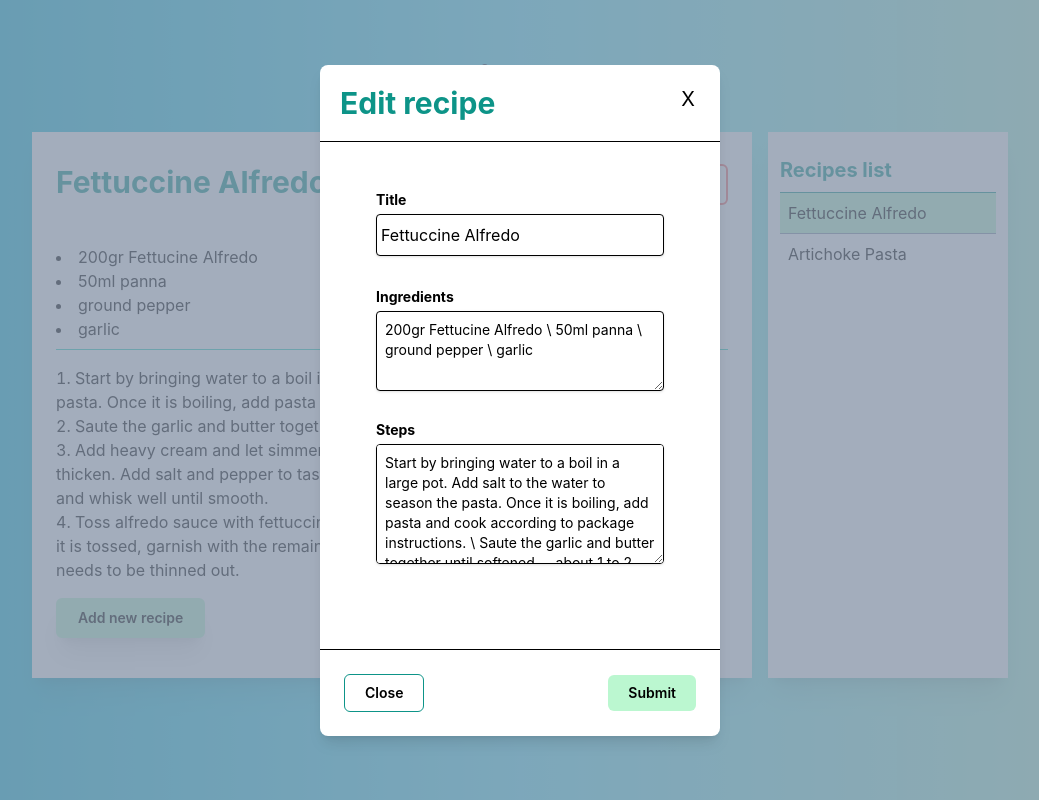
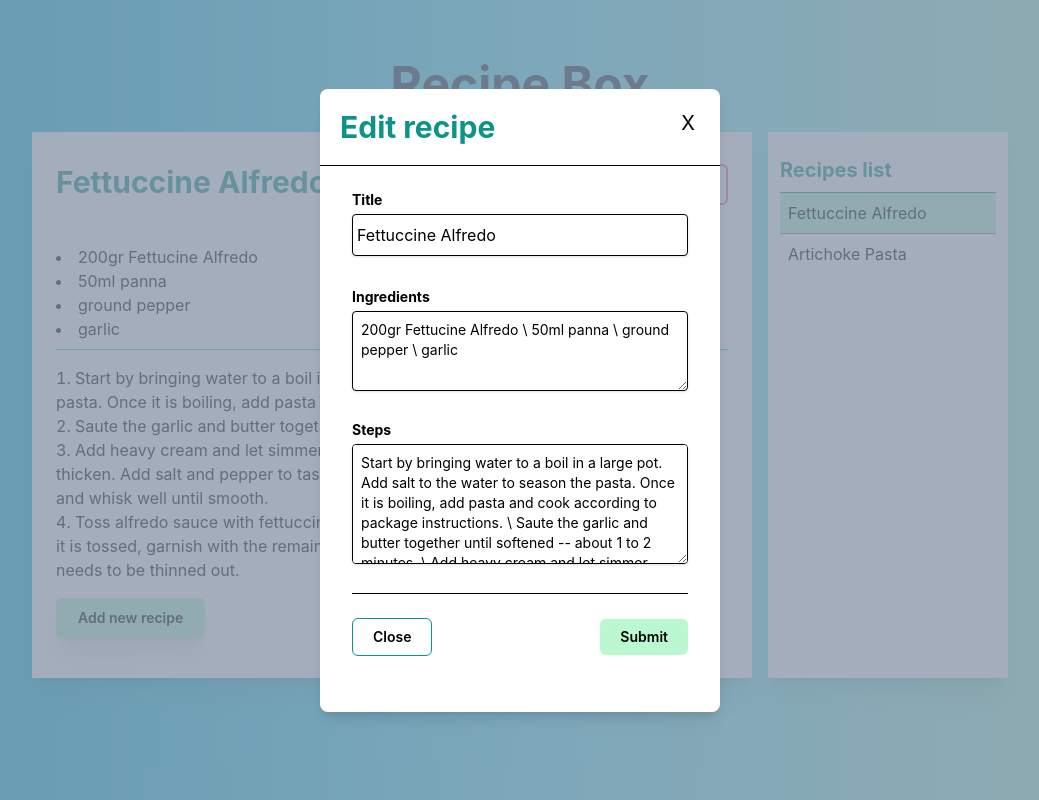
Before and after one commit to RossellaFer/recipe-box, a React (Create React App) app: page / in a window 1280 px wide. Both pictures are taken after a click on the button "Edit". Shown: the whole page, without its empty margins (120-1159 px from the left). Built offline with nearby package versions, Linux system fonts and the light colour scheme.

Commit message:
wip form submit

```diff
--- a/src/RecipeEditForm.js
+++ b/src/RecipeEditForm.js
@@ -41,7 +41,9 @@ const RecipeEditForm = ({ onEdit, currentRecipe = {}}) => {
     }
   )}
 
-  const handleEditForm = () => {
+  const handleEditForm = (e) => {
+    e.preventDefault();
+    e.stopPropagation();
     const errors = validateData();
     if(Object.keys(errors).length) {
       setErrors(errors);
@@ -69,8 +71,8 @@ const RecipeEditForm = ({ onEdit, currentRecipe = {}}) => {
                     </span>
                   </button>
                 </div>
-                <div className="relative p-6 flex-auto">
-                  <form className="px-8 pt-6 pb-8 w-full">
+                <div className="relative flex-auto">
+                  <form className="px-8 pt-6 pb-8 w-full" onSubmit={handleEditForm}>
                     <label for="title" className="block text-dark-gray text-sm font-bold mb-1">
                       Title
                     </label>
@@ -86,9 +88,7 @@ const RecipeEditForm = ({ onEdit, currentRecipe = {}}) => {
                     </label>
                     <textarea placeholder={'Separate each step with a "\\": \n\nPreheat oven to 350°F \\ \nCombine ingredients in pie crust \\ \nBake until crust is golden brown. \\'} className="shadow appearance-none border rounded w-full py-2 px-2 text-black text-sm min-h-[120px]" name="steps" value={steps} onChange={handleChange}/>
                     <div className="text-red-500 leading-4 min-h-[15px] mb-2 font-bold">{errors.steps}</div>
-                  </form>
-                </div>
-                <div className="flex items-center justify-between p-6 border-t border-solid border-blueGray-200 rounded-b">
+                      <div className="flex items-center justify-between px-0 py-6 border-t border-solid border-blueGray-200 rounded-b">
                         <button
                           className="px-5 py-2 text-sm leading-5 rounded-md font-semibold border-teal-600 border-1 hover:bg-green-200 hover:border-green-200"
                           type="button" onClick={() => setShowEditModal(false)}
@@ -97,10 +97,12 @@ const RecipeEditForm = ({ onEdit, currentRecipe = {}}) => {
                         </button>
                         <button
                           className="px-5 py-2 text-sm leading-5 rounded-md font-semibold bg-green-200"
-                    type="button" onClick={handleEditForm}
+                          type="submit"
                         >
                           Submit
                         </button>
+                      </div>
+                  </form>
                 </div>
               </div>
             </div>
--- a/src/RecipeForm.js
+++ b/src/RecipeForm.js
@@ -39,7 +39,9 @@ const RecipeForm = ({onSave}) => {
     setNewRecipeData((prevData) => ({...prevData, [name]: value}))
   }
 
-  const handleSave = () => {
+  const handleSave = (e) => {
+    e.preventDefault();
+    e.stopPropagation();
     const errors = validateData();
     if(Object.keys(errors).length) {
       setErrors(errors);
@@ -54,7 +56,7 @@ const RecipeForm = ({onSave}) => {
       steps: newRecipeData.steps.split('\\')
     }
 
-    onSave(formattedRecipeData)
+      onSave(formattedRecipeData);
   }
 
   return (
@@ -74,8 +76,8 @@ const RecipeForm = ({onSave}) => {
                     </span>
                   </button>
                 </div>
-                <div className="relative p-6 flex-auto">
-                  <form className="px-8 pt-6 pb-8 w-full">
+                <div className="relative flex-auto">
+                  <form className="px-8 pt-6 pb-8 w-full" onSubmit={handleSave}>
                     <label for="title" className="block text-dark-gray text-sm font-bold mb-1">
                       Title
                     </label>
@@ -91,9 +93,7 @@ const RecipeForm = ({onSave}) => {
                     </label>
                     <textarea placeholder={'Separate each step with a "\\": \n\nPreheat oven to 350°F \\ \nCombine ingredients in pie crust \\ \nBake until crust is golden brown. \\'} className="shadow appearance-none border rounded w-full py-2 px-2 text-black text-sm min-h-[120px]" name="steps" value={steps} onChange={handleChange}/>
                     <div className="text-red-500 leading-4 min-h-[15px] mb-2 font-bold">{errors.steps}</div>
-                  </form>
-                </div>
-                <div className="flex items-center justify-between p-6 border-t border-solid border-blueGray-200 rounded-b">
+                    <div className="flex items-center justify-between py-6 px-0 border-t border-solid border-blueGray-200 rounded-b">
                       <button
                         className="px-5 py-2 text-sm leading-5 rounded-md font-semibold border-teal-600 border-1 hover:bg-green-200 hover:border-green-200"
                         type="button" onClick={() => setShowModal(false)}
@@ -102,11 +102,14 @@ const RecipeForm = ({onSave}) => {
                       </button>
                       <button
                         className="px-5 py-2 text-sm leading-5 rounded-md font-semibold bg-green-200"
-                    type="button" onClick={handleSave}
+                        type="submit"
                       >
                         Submit
                       </button>
                 </div>
+                  </form>
+                </div>
+
               </div>
             </div>
           </div>
```
Lines whose indentation alone changed are shown as unchanged.
